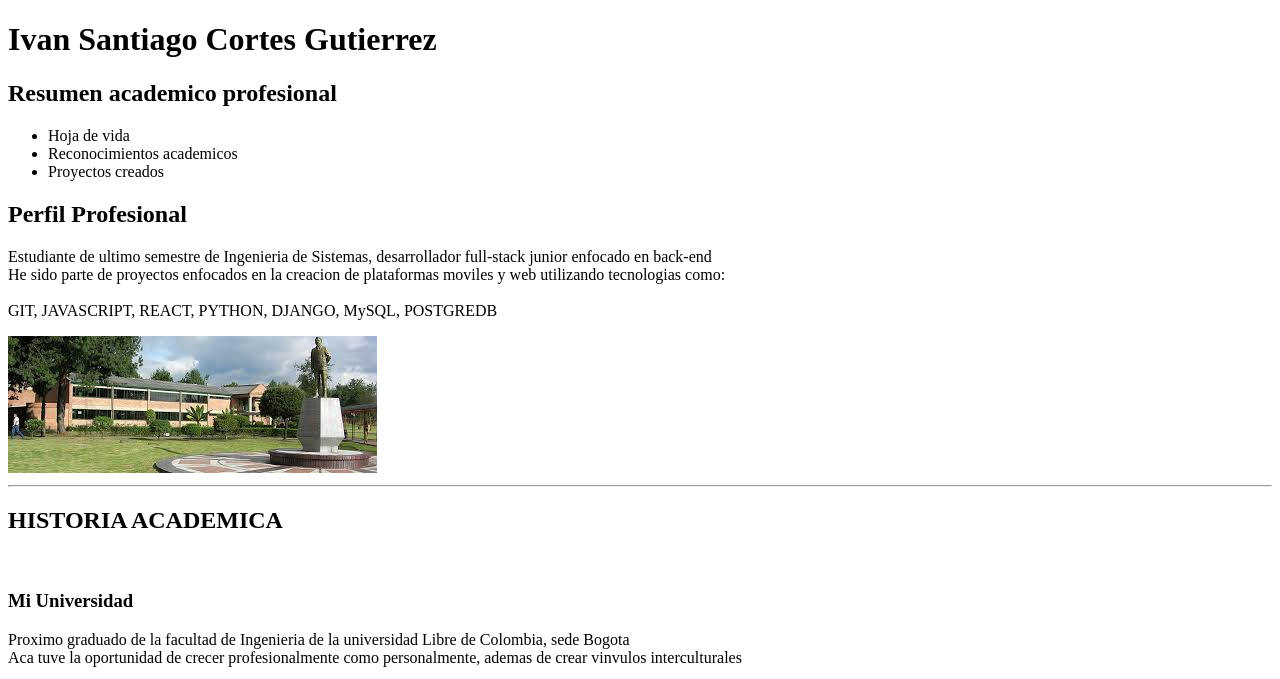
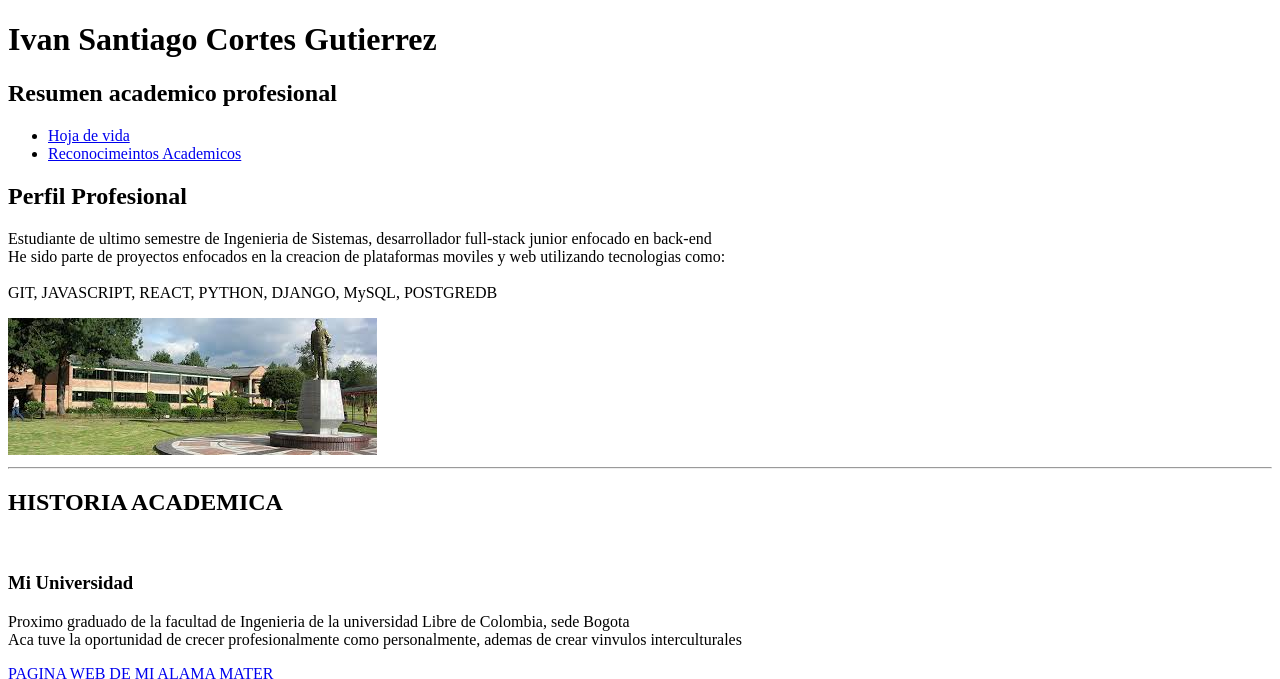
Before and after one commit to IvanCortesGit-Hub/BasicWebSite-Static-, a plain HTML site: page Index.html in a window 1280 px wide. Shown: the top 679 px of the page. Drawn offline with Linux system fonts and the light colour scheme.

Commit message:
Se crean apartados de HojaDeVida y ReconocimientosAcademicos con conexion desde Index

```diff
--- a/Index.html
+++ b/Index.html
@@ -20,9 +20,12 @@
     <header>
         <h2>Resumen academico profesional</h2>
             <ul>
-                <li>Hoja de vida</li>
-                <li>Reconocimientos academicos</li>
-                <li>Proyectos creados</li>
+                <li>
+                    <a href="Hoja de Vida.html">Hoja de vida</a>
+                </li>
+                <li>
+                    <a href="Reconocimientos Academicos.html">Reconocimeintos Academicos</a>
+                </li>
             </ul>
     </header>
     <header id="inicio"> <!--RESUMEN EN GENERAL-->
```
Also changed, not shown: Hoja de Vida.html (added), Reconocimientos Academicos.html (added).
